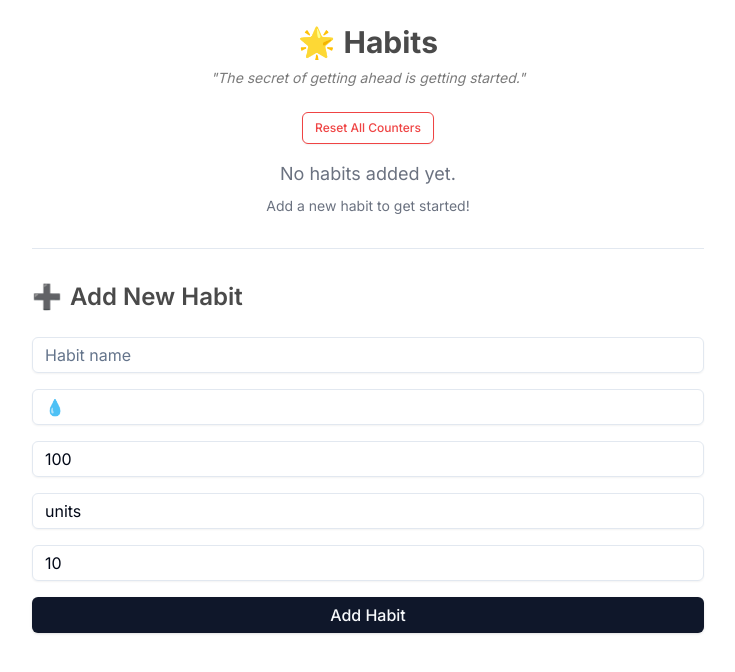
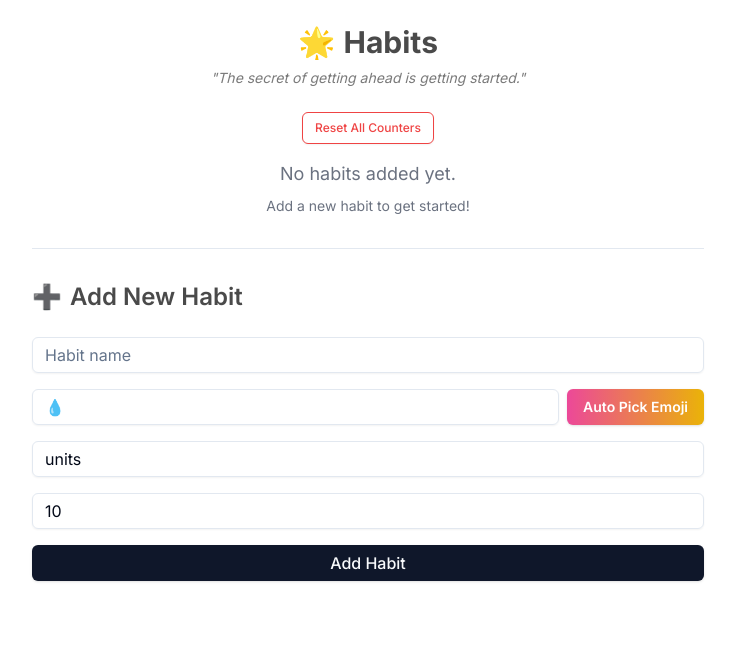
Before and after one commit to Man-Jain/habit-tracker-ai, a Next.js app: page / in a window 1280 px wide. Shown: the top 672 px of the page, without its empty margins (272-1007 px from the left). Built offline with nearby package versions, Linux system fonts and the light colour scheme.

Commit message:
Put AI based emoji picker
Signed-off-by: Manank Patni <manank321@gmail.com>

```diff
--- a/src/components/home.tsx
+++ b/src/components/home.tsx
@@ -80,6 +80,44 @@ export function HabitsList() {
     unit: "units",
     increment: 10,
   });
+
+  const [isLoadingEmoji, setIsLoadingEmoji] = useState(false);
+
+  const autoPickEmoji = async () => {
+    setIsLoadingEmoji(true);
+    try {
+      const response = await fetch(
+        "https://llama3.gaianet.network/v1/chat/completions",
+        {
+          method: "POST",
+          headers: {
+            accept: "application/json",
+            "Content-Type": "application/json",
+          },
+          body: JSON.stringify({
+            messages: [
+              {
+                role: "user",
+                content: `Pick the most relevant emoji from all emojis for - ${newHabit.name}. Make sure it's the closest and most relevant option. Just return the emoji nothing else.`,
+              },
+            ],
+          }),
+        }
+      );
+
+      const data = await response.json();
+      if (data.choices && data.choices[0] && data.choices[0].message) {
+        setNewHabit((prev) => ({
+          ...prev,
+          emoji: data.choices[0].message.content,
+        }));
+      }
+    } catch (error) {
+      console.error("Error fetching emoji:", error);
+    } finally {
+      setIsLoadingEmoji(false);
+    }
+  };
 
   const addHabit = (e: React.FormEvent) => {
     e.preventDefault();
@@ -247,23 +285,25 @@ export function HabitsList() {
           required
           className="text-sm sm:text-base"
         />
+        <div className="flex items-center space-x-2">
           <Input
             placeholder="Emoji"
             value={newHabit.emoji}
-          onChange={(e) => setNewHabit({ ...newHabit, emoji: e.target.value })}
-          required
-          className="text-sm sm:text-base"
-        />
-        <Input
-          type="number"
-          placeholder="Daily goal"
-          value={newHabit.dailyGoal}
             onChange={(e) =>
-            setNewHabit({ ...newHabit, dailyGoal: parseInt(e.target.value) })
+              setNewHabit({ ...newHabit, emoji: e.target.value })
             }
             required
-          className="text-sm sm:text-base"
+            className="text-sm sm:text-base flex-grow"
           />
+          <Button
+            type="button"
+            onClick={autoPickEmoji}
+            disabled={isLoadingEmoji}
+            className="whitespace-nowrap text-xs sm:text-sm bg-gradient-to-r from-pink-500 to-yellow-500 hover:from-pink-600 hover:to-yellow-600 text-white font-semibold transition-all duration-200"
+          >
+            {isLoadingEmoji ? "Loading..." : "Auto Pick Emoji"}
+          </Button>
+        </div>
         <Input
           placeholder="Unit"
           value={newHabit.unit}
```
Lines whose indentation alone changed are shown as unchanged.
